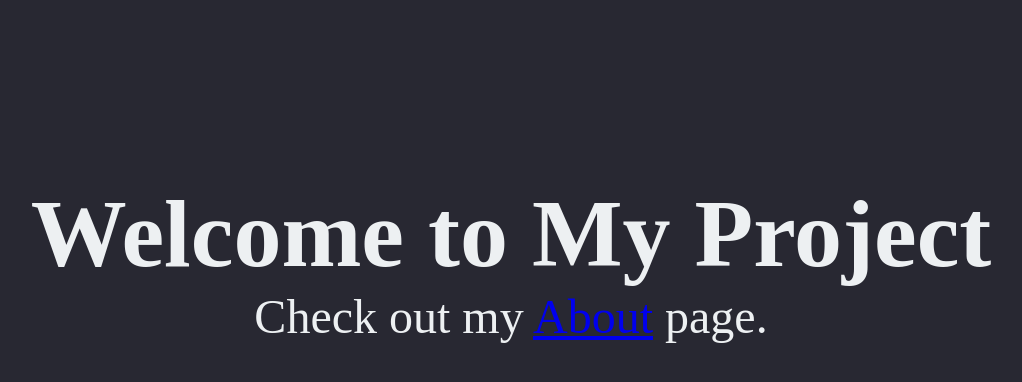
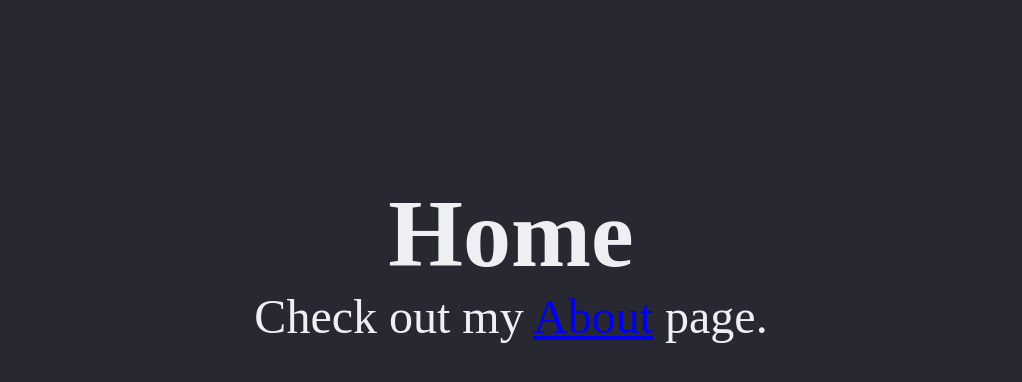
Before and after one commit to perpetrator1/dave-gary-django, a Django app: page / in a window 1280 px wide. Shown: the part 139-521 px from the top of the page, without its empty margins (129-1151 px from the left). Run offline with Django 5.2, Linux system fonts and the light colour scheme.

Commit message:
lesson 1 winded

```diff
--- /dev/null
+++ b/myproject/static/js/main.js
@@ -0,0 +1 @@
+console.log("Main JS file loaded.");
--- a/myproject/templates/about.html
+++ b/myproject/templates/about.html
@@ -1,9 +1,11 @@
 <!DOCTYPE html>
+{% load static %}
 <html lang="en">
   <head>
     <meta charset="UTF-8" />
     <meta name="viewport" content="width=device-width, initial-scale=1.0" />
     <title>About</title>
+    <script src="{% static 'js/main.js' %}" defer></script>
   </head>
   <body>
     <h1>About</h1>
--- a/myproject/templates/home.html
+++ b/myproject/templates/home.html
@@ -8,7 +8,7 @@
     <link rel="stylesheet" href="{% static 'css/style.css' %}" />
   </head>
   <body>
-    <h1>Welcome to My Project</h1>
+    <h1>Home</h1>
     <p>Check out my <a href="/about">About</a> page.</p>
   </body>
 </html>
```
